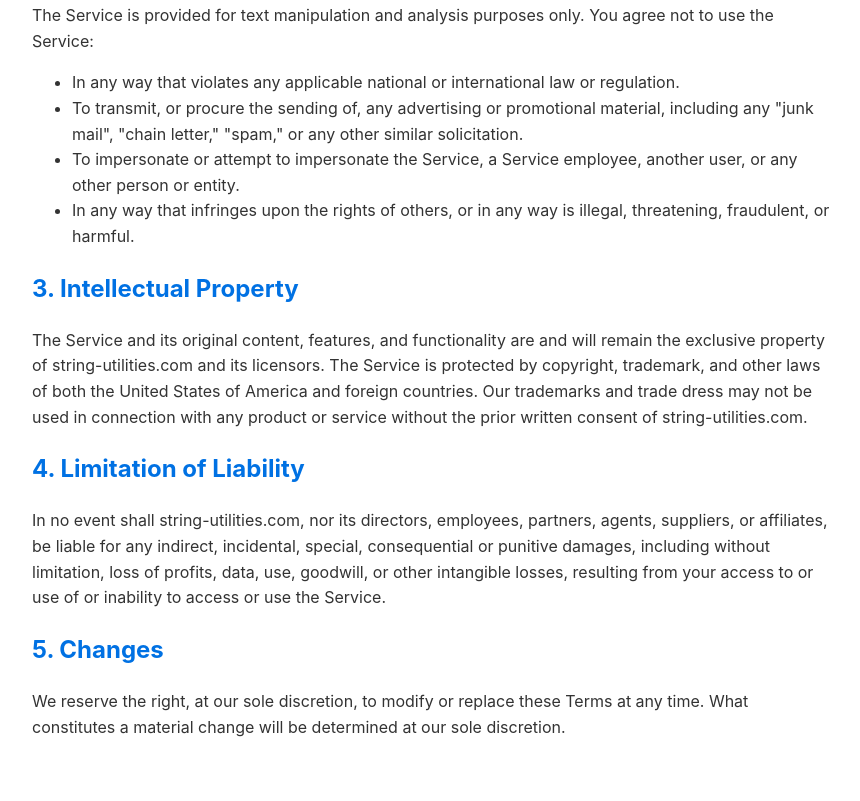
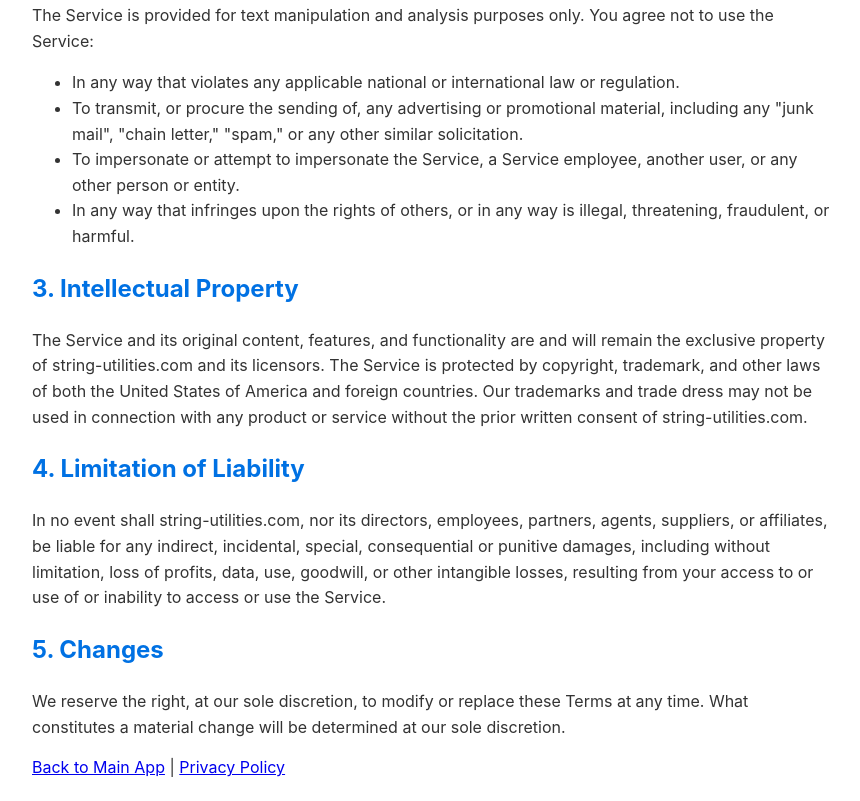
Before and after one commit to jawwadfirdousi/string-utilities, a plain HTML site: page tos.html in a window 1280 px wide. Shown: the part 356-1157 px from the top of the page, without its empty margins (208-1068 px from the left). Before the commit the page ends 1131 px from the top, so only its background shows below. Drawn offline with Linux system fonts and the light colour scheme.

Commit message:
add backlinks

```diff
--- a/tos.html
+++ b/tos.html
@@ -50,5 +50,11 @@
     <h2>5. Changes</h2>
     <p>We reserve the right, at our sole discretion, to modify or replace these Terms at any time. What constitutes a material change will be determined at our sole discretion.</p>
 
+    <footer>
+        <nav>
+            <a href="index.html">Back to Main App</a> |
+            <a href="privacy-policy.html">Privacy Policy</a>
+        </nav>
+    </footer>
 </body>
 </html>
```
Also changed, not shown: privacy-policy.html (+7 -0 lines).
